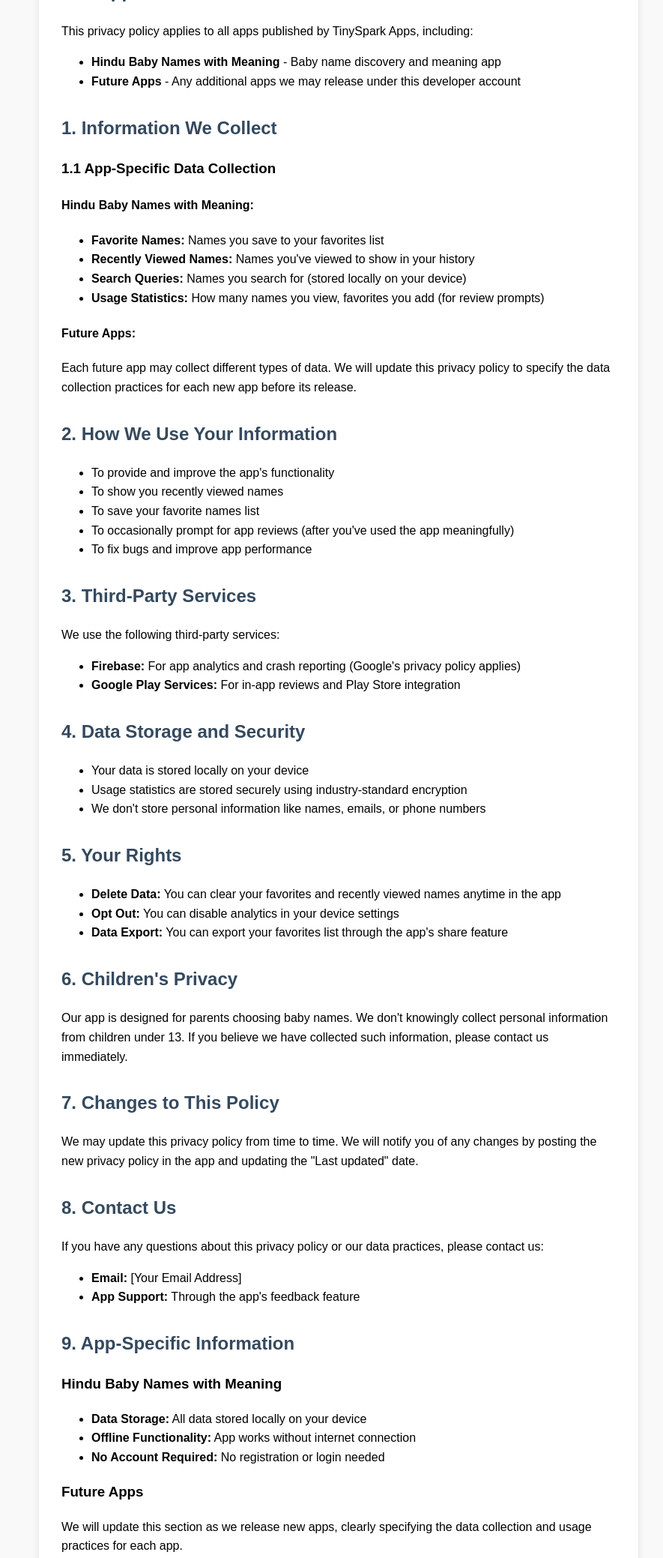
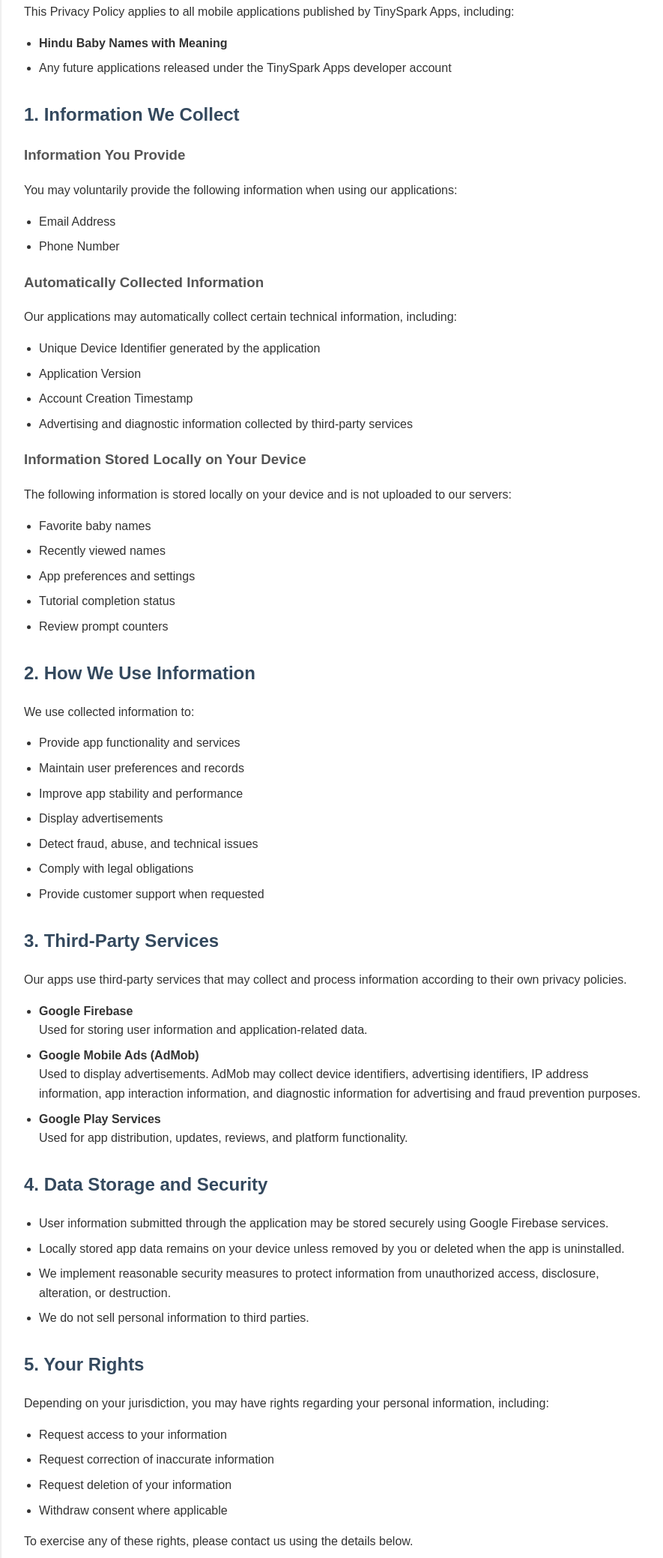
Before and after one commit to DhavalD3/tinysparkapps, a plain HTML site: page privacy-policy.html in a window 1280 px wide. Shown: the part 369-2447 px from the top of the page at 75% size, without its empty margins (188-1073 px from the left). Drawn offline with Linux system fonts and the light colour scheme.

Commit message:
Revise privacy policy for TinySpark Apps
Updated privacy policy to reflect changes in data collection practices and user rights.

```diff
--- a/privacy-policy.html
+++ b/privacy-policy.html
@@ -4,135 +4,213 @@
     <meta charset="UTF-8">
     <meta name="viewport" content="width=device-width, initial-scale=1.0">
     <title>Privacy Policy - TinySpark Apps</title>
+
     <style>
         body {
             font-family: Arial, sans-serif;
             line-height: 1.6;
-            max-width: 800px;
+            max-width: 900px;
             margin: 0 auto;
             padding: 20px;
             background-color: #f9f9f9;
+            color: #333;
         }
+
         .container {
             background-color: white;
             padding: 30px;
             border-radius: 10px;
             box-shadow: 0 2px 10px rgba(0,0,0,0.1);
         }
+
         h1 {
             color: #2c3e50;
             border-bottom: 3px solid #3498db;
             padding-bottom: 10px;
         }
+
         h2 {
             color: #34495e;
             margin-top: 30px;
         }
+
+        h3 {
+            color: #555;
+            margin-top: 20px;
+        }
+
         .highlight {
             background-color: #ecf0f1;
             padding: 15px;
             border-left: 4px solid #3498db;
             margin: 20px 0;
         }
-        .contact-info {
-            background-color: #e8f5e8;
-            padding: 15px;
-            border-radius: 5px;
-            margin-top: 30px;
+
+        ul {
+            padding-left: 20px;
+        }
+
+        li {
+            margin-bottom: 8px;
+        }
+
+        .footer {
+            margin-top: 40px;
+            text-align: center;
+            color: #777;
+            font-size: 14px;
         }
     </style>
 </head>
 <body>
+
 <div class="container">
 <h1>Privacy Policy for TinySpark Apps</h1>
 
-        <p><strong>Last updated:</strong> December 2024</p>
+<p><strong>Last Updated:</strong> June 2026</p>
 
 <div class="highlight">
-            <strong>Quick Summary:</strong> We collect minimal data to improve your experience across all our apps. Your preferences and usage patterns help us make our apps better. We don't sell your data to third parties.
+    <strong>Quick Summary:</strong>
+    We collect limited information necessary to provide app functionality, maintain user preferences, and display advertisements. We do not sell your personal information to third parties.
 </div>
 
 <h2>Our Apps</h2>
-        <p>This privacy policy applies to all apps published by TinySpark Apps, including:</p>
+
+<p>This Privacy Policy applies to all mobile applications published by TinySpark Apps, including:</p>
+
 <ul>
-            <li><strong>Hindu Baby Names with Meaning</strong> - Baby name discovery and meaning app</li>
-            <li><strong>Future Apps</strong> - Any additional apps we may release under this developer account</li>
+    <li><strong>Hindu Baby Names with Meaning</strong></li>
+    <li>Any future applications released under the TinySpark Apps developer account</li>
 </ul>
 
 <h2>1. Information We Collect</h2>
 
-        <h3>1.1 App-Specific Data Collection</h3>
+<h3>Information You Provide</h3>
 
-        <h4>Hindu Baby Names with Meaning:</h4>
+<p>You may voluntarily provide the following information when using our applications:</p>
+
 <ul>
-            <li><strong>Favorite Names:</strong> Names you save to your favorites list</li>
-            <li><strong>Recently Viewed Names:</strong> Names you've viewed to show in your history</li>
-            <li><strong>Search Queries:</strong> Names you search for (stored locally on your device)</li>
-            <li><strong>Usage Statistics:</strong> How many names you view, favorites you add (for review prompts)</li>
+    <li>Email Address</li>
+    <li>Phone Number</li>
 </ul>
 
-        <h4>Future Apps:</h4>
-        <p>Each future app may collect different types of data. We will update this privacy policy to specify the data collection practices for each new app before its release.</p>
+<h3>Automatically Collected Information</h3>
 
-        <h2>2. How We Use Your Information</h2>
+<p>Our applications may automatically collect certain technical information, including:</p>
+
 <ul>
-            <li>To provide and improve the app's functionality</li>
-            <li>To show you recently viewed names</li>
-            <li>To save your favorite names list</li>
-            <li>To occasionally prompt for app reviews (after you've used the app meaningfully)</li>
-            <li>To fix bugs and improve app performance</li>
+    <li>Unique Device Identifier generated by the application</li>
+    <li>Application Version</li>
+    <li>Account Creation Timestamp</li>
+    <li>Advertising and diagnostic information collected by third-party services</li>
+</ul>
+
+<h3>Information Stored Locally on Your Device</h3>
+
+<p>The following information is stored locally on your device and is not uploaded to our servers:</p>
+
+<ul>
+    <li>Favorite baby names</li>
+    <li>Recently viewed names</li>
+    <li>App preferences and settings</li>
+    <li>Tutorial completion status</li>
+    <li>Review prompt counters</li>
+</ul>
+
+<h2>2. How We Use Information</h2>
+
+<p>We use collected information to:</p>
+
+<ul>
+    <li>Provide app functionality and services</li>
+    <li>Maintain user preferences and records</li>
+    <li>Improve app stability and performance</li>
+    <li>Display advertisements</li>
+    <li>Detect fraud, abuse, and technical issues</li>
+    <li>Comply with legal obligations</li>
+    <li>Provide customer support when requested</li>
 </ul>
 
 <h2>3. Third-Party Services</h2>
-        <p>We use the following third-party services:</p>
+
+<p>Our apps use third-party services that may collect and process information according to their own privacy policies.</p>
+
 <ul>
-            <li><strong>Firebase:</strong> For app analytics and crash reporting (Google's privacy policy applies)</li>
-            <li><strong>Google Play Services:</strong> For in-app reviews and Play Store integration</li>
+    <li>
+        <strong>Google Firebase</strong><br>
+        Used for storing user information and application-related data.
+    </li>
+
+    <li>
+        <strong>Google Mobile Ads (AdMob)</strong><br>
+        Used to display advertisements. AdMob may collect device identifiers, advertising identifiers, IP address information, app interaction information, and diagnostic information for advertising and fraud prevention purposes.
+    </li>
+
+    <li>
+        <strong>Google Play Services</strong><br>
+        Used for app distribution, updates, reviews, and platform functionality.
+    </li>
 </ul>
 
 <h2>4. Data Storage and Security</h2>
+
 <ul>
-            <li>Your data is stored locally on your device</li>
-            <li>Usage statistics are stored securely using industry-standard encryption</li>
-            <li>We don't store personal information like names, emails, or phone numbers</li>
+    <li>User information submitted through the application may be stored securely using Google Firebase services.</li>
+    <li>Locally stored app data remains on your device unless removed by you or deleted when the app is uninstalled.</li>
+    <li>We implement reasonable security measures to protect information from unauthorized access, disclosure, alteration, or destruction.</li>
+    <li>We do not sell personal information to third parties.</li>
 </ul>
 
 <h2>5. Your Rights</h2>
+
+<p>Depending on your jurisdiction, you may have rights regarding your personal information, including:</p>
+
 <ul>
-            <li><strong>Delete Data:</strong> You can clear your favorites and recently viewed names anytime in the app</li>
-            <li><strong>Opt Out:</strong> You can disable analytics in your device settings</li>
-            <li><strong>Data Export:</strong> You can export your favorites list through the app's share feature</li>
+    <li>Request access to your information</li>
+    <li>Request correction of inaccurate information</li>
+    <li>Request deletion of your information</li>
+    <li>Withdraw consent where applicable</li>
 </ul>
 
+<p>To exercise any of these rights, please contact us using the details below.</p>
+
 <h2>6. Children's Privacy</h2>
-        <p>Our app is designed for parents choosing baby names. We don't knowingly collect personal information from children under 13. If you believe we have collected such information, please contact us immediately.</p>
 
-        <h2>7. Changes to This Policy</h2>
-        <p>We may update this privacy policy from time to time. We will notify you of any changes by posting the new privacy policy in the app and updating the "Last updated" date.</p>
+<p>
+    Our applications are intended for general audiences, including parents researching baby names.
+    We do not knowingly collect personal information from children under the age of 13.
+    If you believe a child has provided personal information to us, please contact us so that appropriate action can be taken.
+</p>
 
-        <h2>8. Contact Us</h2>
-        <p>If you have any questions about this privacy policy or our data practices, please contact us:</p>
+<h2>7. Future Applications</h2>
+
+<p>
+    As TinySpark Apps releases additional applications, this Privacy Policy may be updated to describe app-specific data collection and processing practices.
+</p>
+
+<h2>8. Changes to This Privacy Policy</h2>
+
+<p>
+    We may update this Privacy Policy from time to time. Any changes will be posted on this page along with an updated revision date.
+</p>
+
+<h2>9. App Specific Information</h2>
+
+<h3>Hindu Baby Names with Meaning</h3>
+
 <ul>
-            <li><strong>Email:</strong> [Your Email Address]</li>
-            <li><strong>App Support:</strong> Through the app's feedback feature</li>
+    <li>Login not required except first time onboarding by providing phone number.</li>
+    <li>Offline functionality - App works without internet.</li>
 </ul>
 
-        <h2>9. App-Specific Information</h2>
+<h2>10. Contact Us</h2>
 
-        <h3>Hindu Baby Names with Meaning</h3>
-        <ul>
-            <li><strong>Data Storage:</strong> All data stored locally on your device</li>
-            <li><strong>Offline Functionality:</strong> App works without internet connection</li>
-            <li><strong>No Account Required:</strong> No registration or login needed</li>
-        </ul>
+<p>If you have any questions regarding this Privacy Policy or our data practices, please contact us:</p> <ul> <li><strong>Email:</strong> tinysparkapps.care@gmail.com</li> </ul>
 
-        <h3>Future Apps</h3>
-        <p>We will update this section as we release new apps, clearly specifying the data collection and usage practices for each app.</p>
+<div class="footer">
+    This Privacy Policy is effective as of June 2026 and remains in effect until replaced by a newer version.
+</div>
 
-        <hr style="margin-top: 40px;">
-        <p style="text-align: center; color: #7f8c8d; font-size: 14px;">
-            This privacy policy is effective as of [Current Date] and will remain in effect except with respect to any changes in its provisions in the future.
-        </p>
 </div>
 </body>
 </html>
```
Lines whose indentation alone changed are shown as unchanged.
